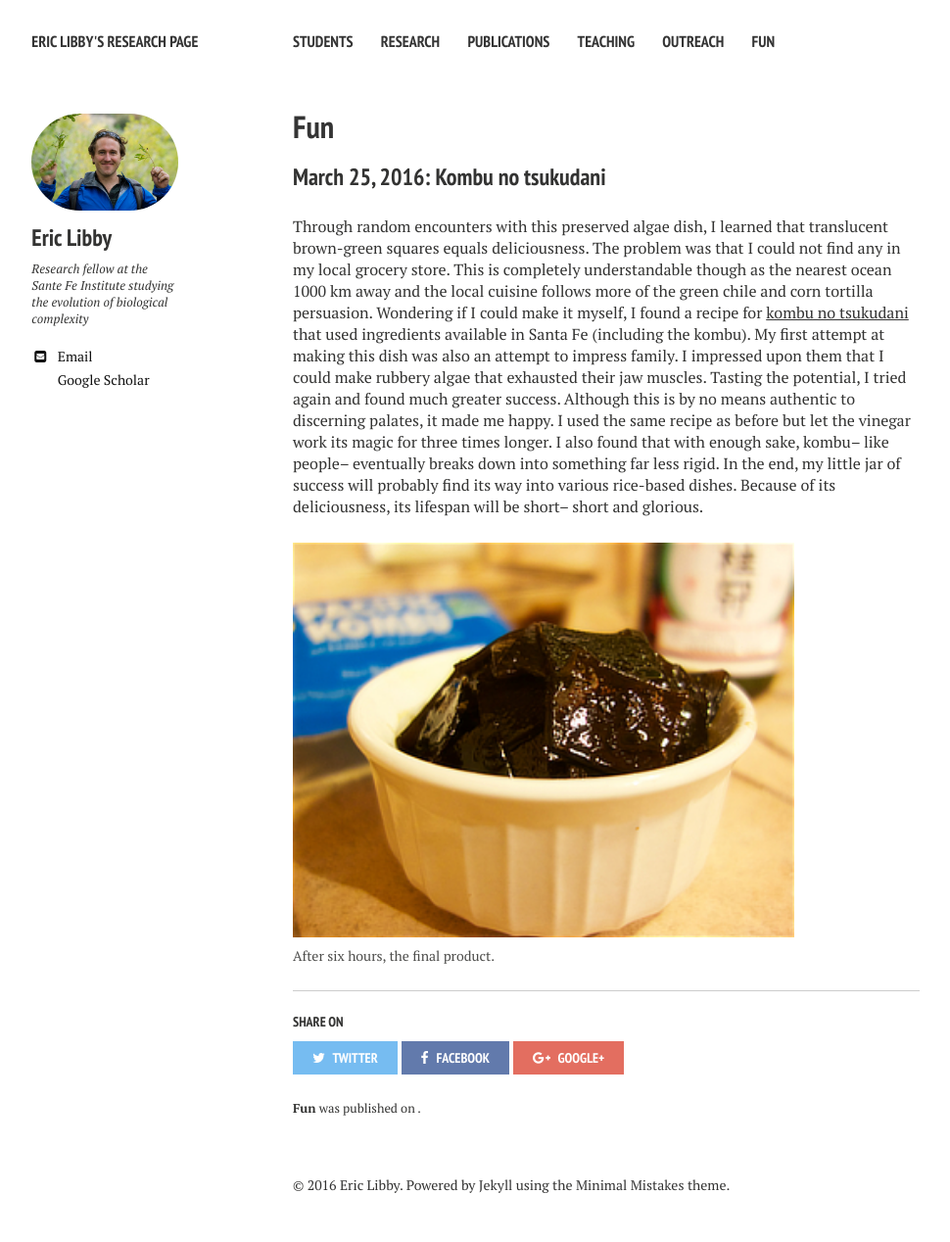
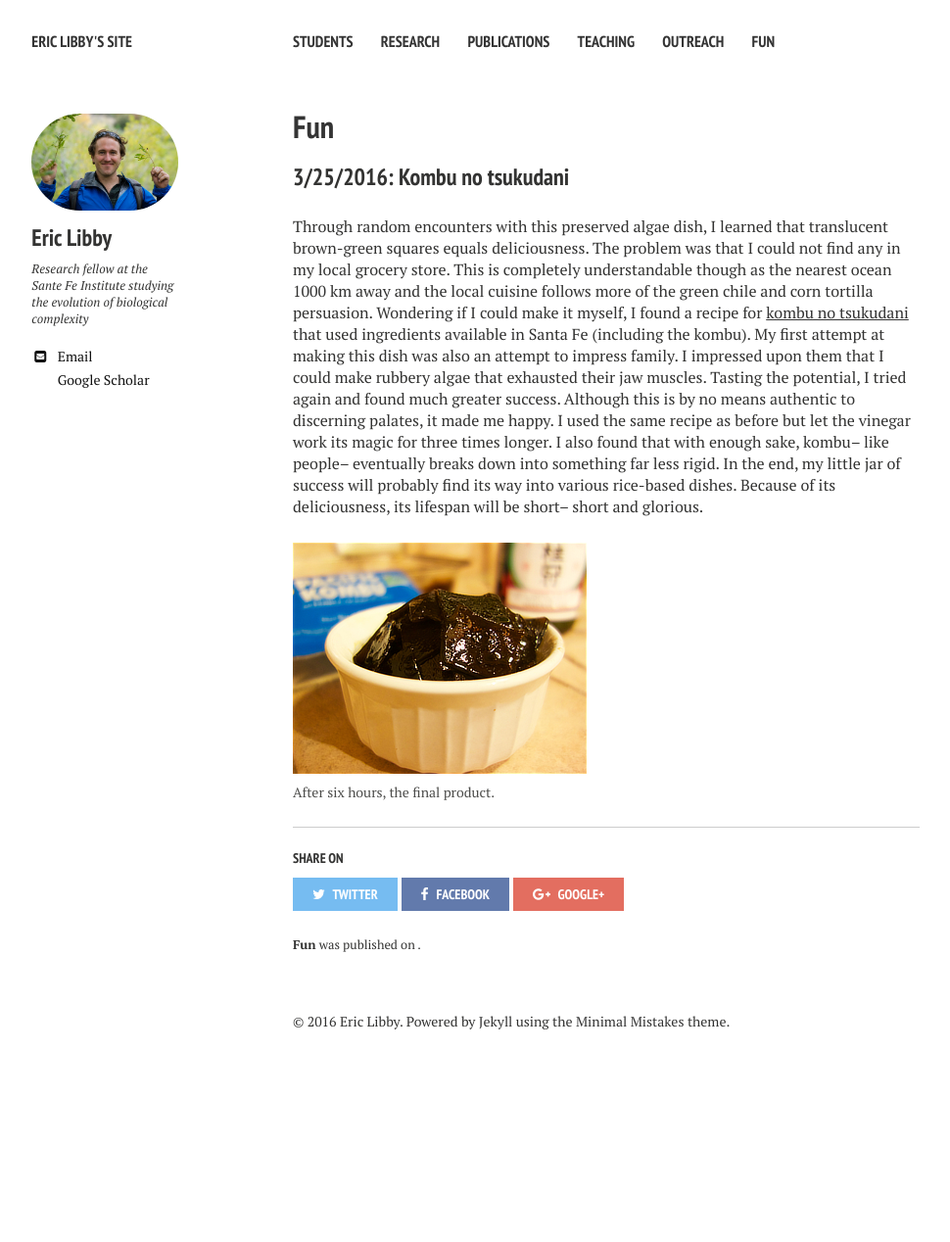
Before and after one commit to ericlibby/oldweb, a Jekyll site: the page built from p_fun/index.md, in a window 1280 px wide. Shown: the whole page at 98% size, without its empty margins (21-991 px from the left). Built offline with Jekyll 4.4.1, drawn with Linux system fonts in a browser that asks for light colours; nearby versions of some CDN libraries; after the commit the page ends 1101 px from its top, so only the background shows below that.

Commit message:
kombu two

```diff
--- a/_config.yml
+++ b/_config.yml
@@ -1,6 +1,6 @@
 # Site wide configuration
 
-title:            Eric Libby's Research Page
+title:            Eric Libby's Site
 locale:           en_US
 url: http://ericlibby.github.io
 
--- a/p_fun/index.md
+++ b/p_fun/index.md
@@ -6,10 +6,10 @@ tags: [sample post, images, cooking, hiking, nature]
 comments: true
 ---
 
-### March 25, 2016: Kombu no tsukudani
+### 3/25/2016: Kombu no tsukudani
 Through random encounters with this preserved algae dish, I learned that translucent brown-green squares equals deliciousness. The problem was that I could not find any in my local grocery store. This is completely understandable though as the nearest ocean 1000 km away and the local cuisine follows more of the green chile and corn tortilla persuasion. Wondering if I could make it myself, I found a recipe for [kombu no tsukudani](http://justbento.com/handbook/johbisai/homemade-shio-kombu-kombu-no-tsukudani) that used ingredients available in Santa Fe (including the kombu). My first attempt at making this dish was also an attempt to impress family. I impressed upon them that I could make rubbery algae that exhausted their jaw muscles. Tasting the potential, I tried again and found much greater success. Although this is by no means authentic to discerning palates, it made me happy. I used the same recipe as before but let the vinegar work its magic for three times longer. I also found that with enough sake, kombu-- like people-- eventually breaks down into something far less rigid. In the end, my little jar of success will probably find its way into various rice-based dishes. Because of its deliciousness, its lifespan will be short-- short and glorious.
 
 <figure>
-<a href="/images/kombu.jpg"><img src="/images/kombu.jpg" width="512"></a>
+<a href="/images/kombu.jpg"><img src="/images/kombu.jpg"></a>
 <figcaption> After six hours, the final product.</figcaption>
 </figure>
```
Also changed, not shown: _data/navigation.yml (line endings or trailing spaces).
